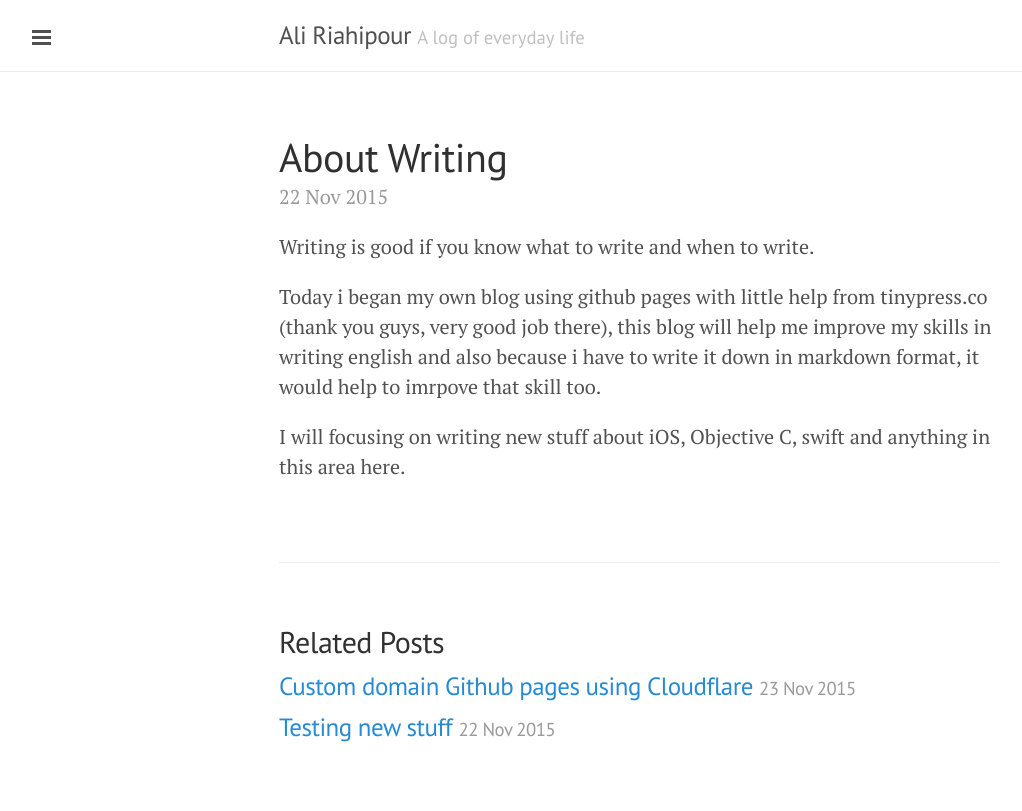
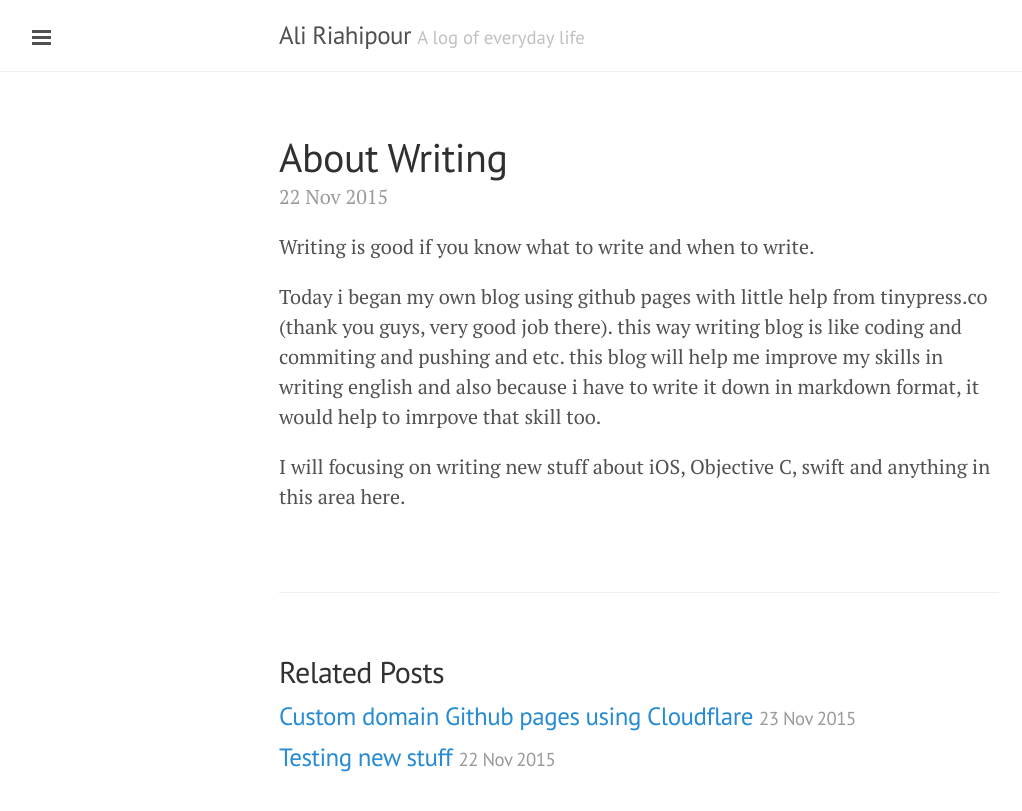
Before and after one commit to alirp88/alirp88.github.io, a Jekyll site: the page built from _posts/2015-11-22-writing.markdown, in a window 1280 px wide. Shown: the top 811 px of the page, without its empty margins (1-1023 px from the left). Built offline with Jekyll 4.4.1, drawn with Linux system fonts in a browser that asks for light colours.

Commit message:
Writing post updated

```diff
--- a/_posts/2015-11-22-writing.markdown
+++ b/_posts/2015-11-22-writing.markdown
@@ -5,6 +5,6 @@ layout: post
 ---
 Writing is good if you know what to write and when to write.
 
-Today i began my own blog using github pages with little help from tinypress.co (thank you guys, very good job there), this blog will help me improve my skills in writing english and also because i have to write it down in markdown format, it would help to imrpove that skill too.
+Today i began my own blog using github pages with little help from tinypress.co (thank you guys, very good job there). this way writing blog is like coding and commiting and pushing and etc. this blog will help me improve my skills in writing english and also because i have to write it down in markdown format, it would help to imrpove that skill too.
 
 I will focusing on writing new stuff about iOS, Objective C, swift and anything in this area here.
```
